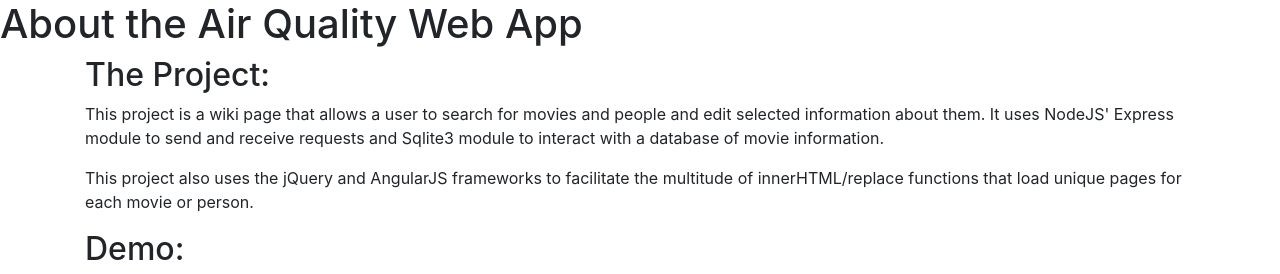
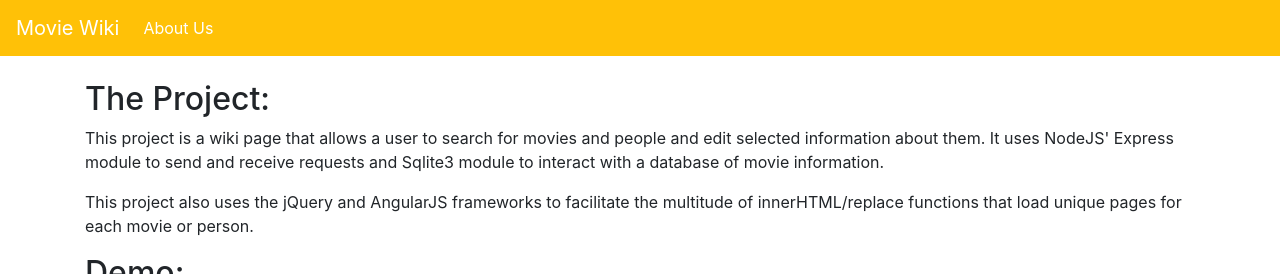
Before and after one commit to EmilyMeuer/movieWiki, a website: page public/about.html in a window 1280 px wide. Shown: the top 274 px of the page. Drawn offline with Linux system fonts and the light colour scheme; grey boxes are pictures that could not be loaded.

Commit message:
Updated about

```diff
--- a/public/about.html
+++ b/public/about.html
@@ -21,12 +21,20 @@
     </head>
 
     <body>
-        <h1>About the Air Quality Web App</h1>
+<nav class="navbar navbar-expand-lg navbar-dark bg-warning">
+        <a class="navbar-brand" href="./index.html">Movie Wiki</a>
 
-        <div class="container">
-            <h2>The Project:</h2>
-            <p>
-                This project is a wiki page that allows a user to search for movies and people and edit selected information about them. It uses NodeJS' Express module to send and receive requests and Sqlite3 module to interact with a database of movie information.
+        <div>
+            <div class="navbar-nav">
+                <a class="nav-item nav-link active" href="./about.html">About Us</a>
+            </div>
+        </div>
+</nav>
+</br>
+<div class="container">
+    <h2>The Project:</h2>
+    <p>
+	This project is a wiki page that allows a user to search for movies and people and edit selected information about them. It uses NodeJS' Express module to send and receive requests and Sqlite3 module to interact with a database of movie information.
             </p>
             <p>
                 This project also uses the jQuery and AngularJS frameworks to facilitate the multitude of innerHTML/replace functions that load unique pages for each movie or person.
```
Also changed, not shown: public/index.html (+2 -2 lines).
